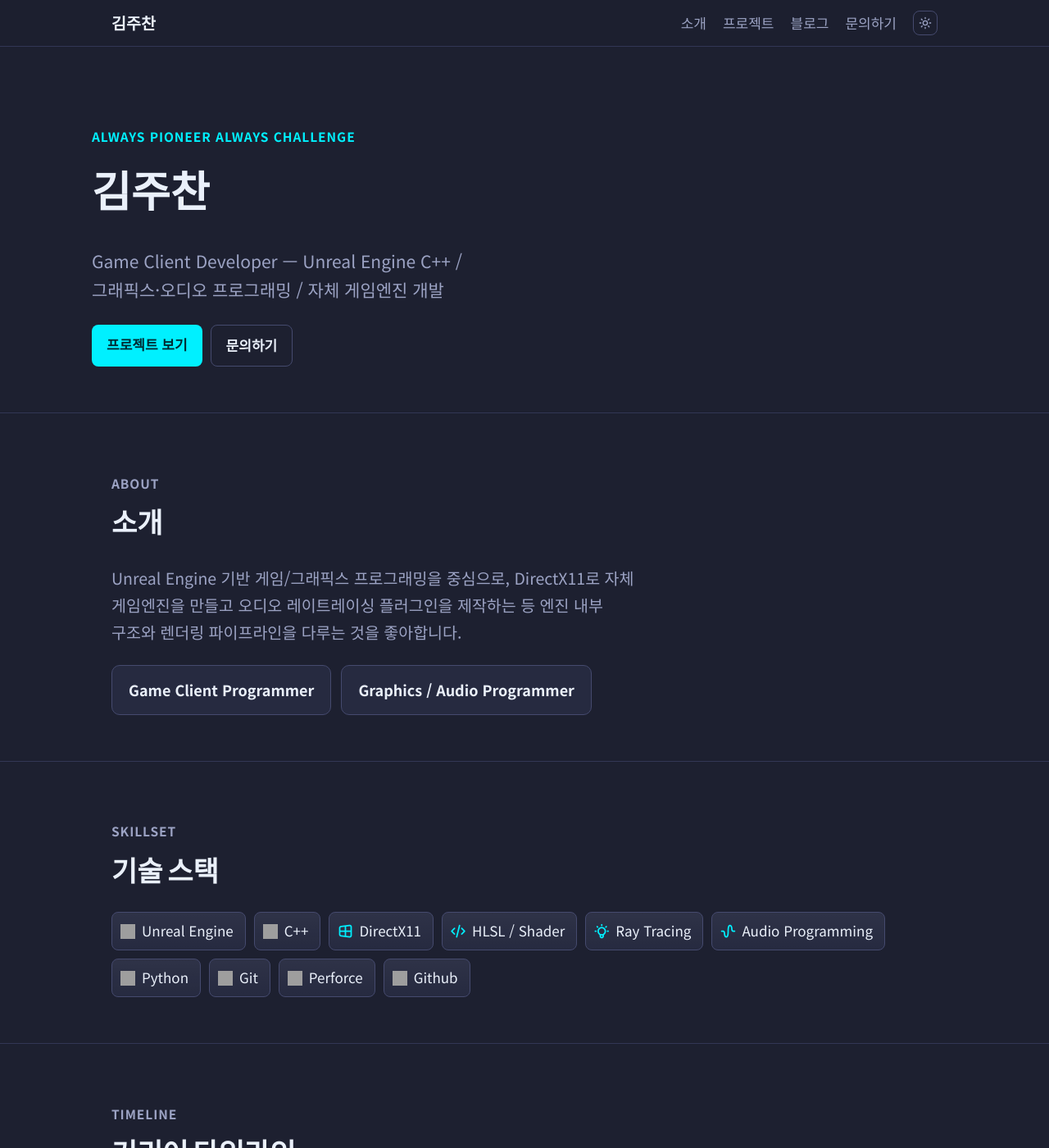
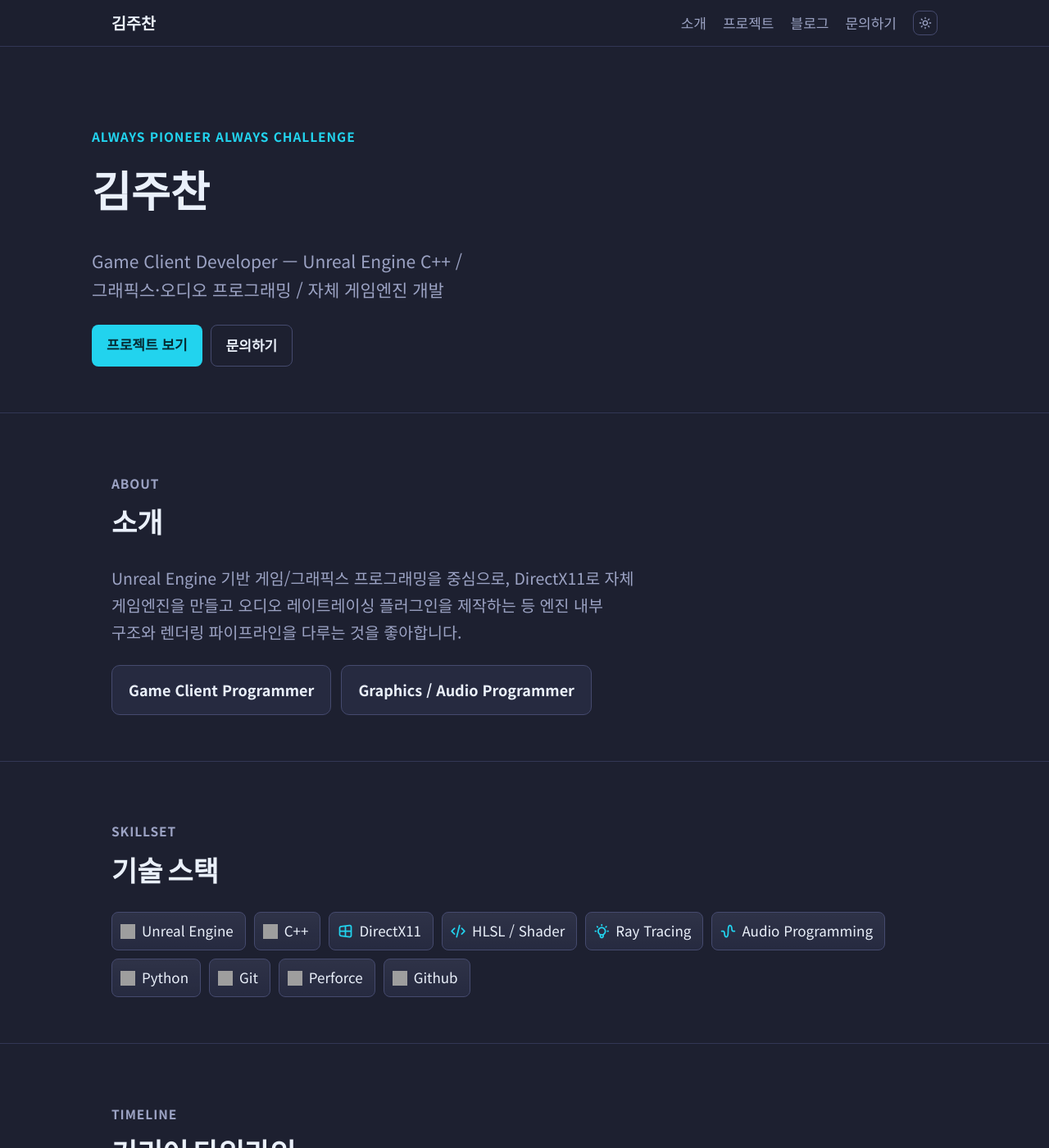
Before and after one commit to skamo3/skamo3.github.io, a Jekyll site: the page built from index.html, in a window 1280 px wide and 1400 px high. Shown: the whole window at 82% size. Built offline with Jekyll 4.4.1, drawn with Linux system fonts in a browser that asks for light colours; grey boxes are pictures that could not be loaded.

Commit message:
Tone down dark theme accent cyan (#00F0FF -> #22D3EE)
Pure neon cyan at max saturation/lightness read as too bright.
Adjusted accent-dark to #062B33 to match.

```diff
--- a/assets/css/style.css
+++ b/assets/css/style.css
@@ -7,8 +7,8 @@
   --border-strong: #454A6E;
   --text: #EAF0FA;
   --text-muted: #9CA3C4;
-  --accent: #00F0FF;
-  --accent-dark: #002B33;
+  --accent: #22D3EE;
+  --accent-dark: #062B33;
   --accent2: #FF2E9A;
   --accent2-dark: #3D0020;
 }
```
